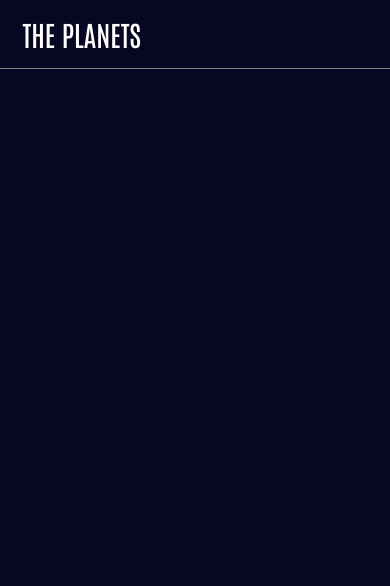
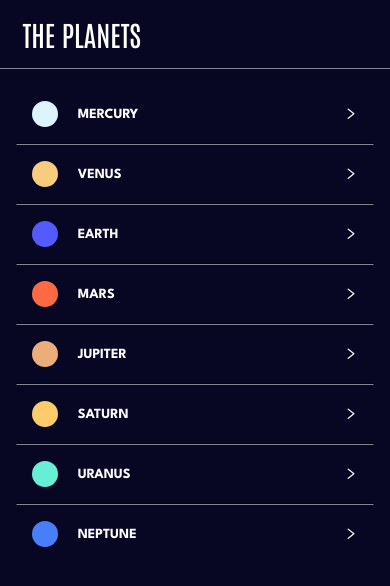
Before and after one commit to Rakibul-Hasan-max/planet-app, a React Native app: screen /Home in a window 390 px wide. Shown: the top 586 px of the page. Built offline with nearby package versions, Linux system fonts and the light colour scheme.

Commit message:
home page

```diff
--- /dev/null
+++ b/src/data/planet-list.js
@@ -0,0 +1,129 @@
+export const PLANET_LIST = [
+  {
+    name: "mercury",
+    color: "#DEF4FC",
+    description:
+      "Mercury is the smallest planet in the Solar System and the closest to the Sun. Its orbit around the Sun takes 87.97 Earth days, the shortest of all the Sun's planets. Mercury is one of four terrestrial planets in the Solar System, and is a rocky body like Earth.",
+    rotationTime: 58.6,
+    revolutionTime: "87.97 days",
+    radius: 2439.7,
+    avgTemp: "430°c",
+    wikiLink: "https://en.wikipedia.org/wiki/Mercury",
+    structure:
+      "Mercury appears to have a solid silicate crust and mantle overlying a solid, iron sulfide outer core layer, a deeper liquid core layer, and a solid inner core. The planet's density is the second highest in the Solar System at 5.427 g/cm3 , only slightly less than Earth's density.",
+    surface:
+      "Mercury's surface is similar in appearance to that of the Moon, showing extensive mare-like plains and heavy cratering, indicating that it has been geologically inactive for billions of years. It is more heterogeneous than either Mars's or the Moon’s.",
+  },
+
+  {
+    name: "venus",
+    color: "#F7CC7F",
+    description:
+      "Venus is the second planet from the Sun. It is named after the Roman goddess of love and beauty. As the brightest natural object in Earth's night sky after the Moon, Venus can cast shadows and can be, on rare occasions, visible to the naked eye in broad daylight.",
+    rotationTime: 243,
+    revolutionTime: "224.7 days",
+    radius: 6051.8,
+    avgTemp: "471°c",
+    wikiLink: "https://en.wikipedia.org/wiki/Venus",
+    structure:
+      "The similarity in size and density between Venus and Earth suggests they share a similar internal structure: a core, mantle, and crust. Like that of Earth, Venusian core is most likely at least partially liquid because the two planets have been cooling at about the same rate.",
+    surface:
+      "Much of the Venusian surface appears to have been shaped by volcanic activity. Venus has several times as many volcanoes as Earth, and it has 167 large volcanoes that are over 100 km (60 mi) across. The only volcanic complex of this size on Earth is the Big Island of Hawaii.",
+  },
+
+  {
+    name: "earth",
+    color: "#545BFE",
+    description:
+      "Third planet from the Sun and the only known planet to harbor life. About 29.2% of Earth's surface is land with remaining 70.8% is covered with water. Earth's distance from the Sun, physical properties and geological history have allowed life to evolve and thrive.",
+    rotationTime: 0.99,
+    revolutionTime: "365.26 days",
+    radius: 6371,
+    avgTemp: "16°c",
+    wikiLink: "https://en.wikipedia.org/wiki/Earth",
+    structure:
+      "Earth's interior, like that of the other terrestrial planets, is divided into layers by their chemical or physical (rheological) properties. The outer layer is a chemically distinct silicate solid crust, which is underlain by a highly viscous solid mantle.",
+    surface:
+      "The total surface area of Earth is about 510 million km2. The continental crust consists of lower density material such as the igneous rocks granite and andesite. Less common is basalt, a denser volcanic rock that is the primary constituent of the ocean floors.",
+  },
+
+  {
+    name: "mars",
+    color: "#FF6A45",
+    description:
+      "Mars is the fourth planet from the Sun and the second-smallest planet in the Solar System, being larger than only Mercury. In English, Mars carries the name of the Roman god of war and is often referred to as the 'Red Planet'.",
+    rotationTime: 1.03,
+    revolutionTime: "1.88 years",
+    radius: 3389.5,
+    avgTemp: "−28°c",
+    wikiLink: "https://en.wikipedia.org/wiki/Mars",
+    structure:
+      "Like Earth, Mars has differentiated into a dense metallic core overlaid by less dense materials. Scientists initially determined that the core is at least partially liquid. Current models of its interior imply a core consisting primarily of iron and nickel with about 16–17% sulfur.",
+    surface:
+      "Mars is a terrestrial planet whose surface consists of minerals containing silicon and oxygen, metals, and other elements that typically make up rock. The surface is primarily composed of tholeiitic basalt, although parts are more silica-rich than typical basalt.",
+  },
+
+  {
+    name: "jupiter",
+    color: "#ECAD7A",
+    description:
+      "Jupiter is the fifth planet from the Sun and the largest in the Solar System. It is a gas giant with a mass two and a half times that of all the other planets in the Solar System combined, but less than one-thousandth the mass of the Sun.",
+    rotationTime: 9.93,
+    revolutionTime: "11.86 years",
+    radius: 69911,
+    avgTemp: "-108°c",
+    wikiLink: "https://en.wikipedia.org/wiki/Jupiter",
+    structure:
+      "When the Juno arrived in 2016, it found that Jupiter has a very diffuse core that mixes into its mantle. A possible cause is an impact from a planet of about ten Earth masses a few million years after Jupiter's formation, which would have disrupted an originally solid Jovian core.",
+    surface:
+      "The best known feature of Jupiter is the Great Red Spot, a persistent anticyclonic storm located 22° south of the equator. It is known to have existed since at least 1831, and possibly since 1665.",
+  },
+
+  {
+    name: "saturn",
+    color: "#FCCB6B",
+    description:
+      "Saturn is the sixth planet from the Sun and the second-largest in the Solar System, after Jupiter. It is a gas giant with an average radius of about nine and a half times that of Earth. It only has one-eighth the average density of Earth.",
+    rotationTime: 10.8,
+    revolutionTime: "29.46 years",
+    radius: 58232,
+    avgTemp: "-138°c",
+    wikiLink: "https://en.wikipedia.org/wiki/Saturn",
+    structure:
+      "Despite consisting mostly of hydrogen and helium, most of Saturn's mass is not in the gas phase, because hydrogen becomes a non-ideal liquid when the density is above 0.01 g/cm3, which is reached at a radius containing 99.9% of Saturn's mass.",
+    surface:
+      "The outer atmosphere of Saturn contains 96.3% molecular hydrogen and 3.25% helium by volume. The planet's most famous feature is its prominent ring system, which is composed mostly of ice particles with a smaller amount of rocky debris and dust. ",
+  },
+
+  {
+    name: "uranus",
+    color: "#65F0D5",
+    description:
+      "Uranus is the seventh planet from the Sun. Its name is a reference to the Greek god of the sky, Uranus according to Greek mythology, was the great-grandfather of Ares. It has the third-largest planetary radius and fourth-largest planetary mass in the Solar System.",
+    rotationTime: 17.2,
+    revolutionTime: "84 years",
+    radius: 25362,
+    avgTemp: "-195°c",
+    wikiLink: "https://en.wikipedia.org/wiki/Uranus",
+    structure:
+      "The standard model of Uranus's structure is that it consists of three layers: a rocky (silicate/iron–nickel) core in the centre, an icy mantle in the middle and an outer gaseous hydrogen/helium envelope. The core is relatively small, with a mass of only 0.55 Earth masses.",
+    surface:
+      "The composition of Uranus's atmosphere is different from its bulk, consisting mainly of molecular hydrogen and helium. The helium molar fraction, i.e. the number of helium atoms per molecule of gas, is 0.15±0.03 in the upper troposphere.",
+  },
+
+  {
+    name: "neptune",
+    color: "#497EFA",
+    description:
+      "Neptune is the eighth and farthest-known Solar planet from the Sun. In the Solar System, it is the fourth-largest planet by diameter, the third-most-massive planet, and the densest giant planet. It is 17 times the mass of Earth, more massive than its near-twin Uranus.",
+    rotationTime: 16.08,
+    revolutionTime: "164.79 years",
+    radius: 24622,
+    avgTemp: "-201°c",
+    wikiLink: "https://en.wikipedia.org/wiki/Neptune",
+    structure:
+      "Neptune's internal structure resembles that of Uranus. Its atmosphere forms about 5% to 10% of its mass and extends perhaps 10% to 20% of the way towards the core. Increasing concentrations of methane, ammonia and water are found in the lower regions.",
+    surface:
+      "Neptune's atmosphere is 80% hydrogen and 19% helium. A trace amount of methane is also present. Prominent absorption bands of methane exist at wavelengths above 600 nm, in the red and infrared portion of the spectrum.",
+  },
+];
--- a/src/screens/home.js
+++ b/src/screens/home.js
@@ -1,14 +1,38 @@
 import React from "react";
-import { StyleSheet, View } from "react-native";
+import { FlatList, StyleSheet, View } from "react-native";
 import { SafeAreaView } from "react-native-safe-area-context";
 import PlanetHeader from "../components/planet-header";
 import Text from "../components/text/text";
+import { PLANET_LIST } from "../data/planet-list";
 import { colors } from "../theme/colors";
+import { spacing } from "../theme/spacing";
+import { AntDesign } from "@expo/vector-icons";
 
 export default function Home() {
   return (
     <SafeAreaView style={styles.container}>
       <PlanetHeader />
+      <FlatList
+        contentContainerStyle={styles.list}
+        data={PLANET_LIST}
+        keyExtractor={(item) => item.name}
+        renderItem={({ item }) => {
+          return (
+            <View style={styles.item}>
+              <View style={{ flexDirection: "row", alignItems: "center" }}>
+                <View
+                  style={[styles.circle, { backgroundColor: item.color }]}
+                />
+                <Text preset="h4" style={styles.itemName}>
+                  {item.name}{" "}
+                </Text>
+              </View>
+              <AntDesign name="right" size={14} color="white" />
+            </View>
+          );
+        }}
+        ItemSeparatorComponent={() => <View style={styles.separator} />}
+      />
     </SafeAreaView>
   );
 }
@@ -18,4 +42,26 @@
     flex: 1,
     backgroundColor: colors.black,
   },
+  item: {
+    flexDirection: "row",
+    alignItems: "center",
+    justifyContent: "space-between",
+    padding: spacing[4],
+  },
+  itemName: {
+    textTransform: "uppercase",
+    marginLeft: spacing[4],
+  },
+  circle: {
+    height: 26,
+    width: 26,
+    borderRadius: 13,
+  },
+  list: {
+    padding: spacing[4],
+  },
+  separator: {
+    borderWidth: 0.3,
+    borderBottomColor: colors.grey,
+  },
 });
```
